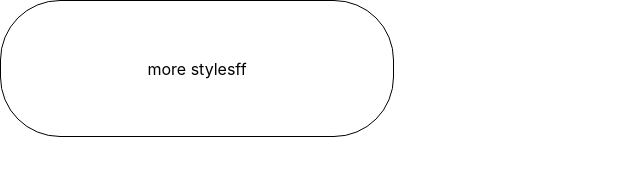
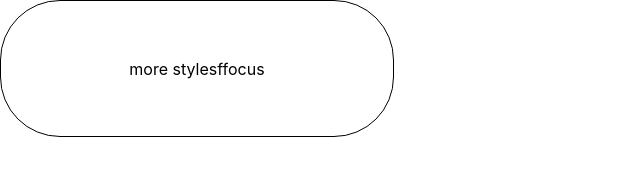
Before and after one commit to asangroulatest/test-app, a React (Create React App) app: page / in a window 1280 px wide. Shown: the top 187 px of the page, without its empty margins (0-640 px from the left). Built offline with nearby package versions, Linux system fonts and the light colour scheme.

Commit message:
new updates

```diff
--- a/src/App.js
+++ b/src/App.js
@@ -1,13 +1,13 @@
 import logo from './logo.svg';
 import './App.css';
-import {useEffect, useState, useRef, useCallback} from 'react';
-import {styled} from 'styled-components';
+import { useEffect, useState, useRef, useCallback } from 'react';
+import { styled } from 'styled-components';
 const FormControlWrapper = styled.div`
   width: 100%;
   flex-basis: 100%;
 `;
 
-const FormWrapper = ({children}) => {
+const FormWrapper = ({ children }) => {
   const renChildren = children({});
   return <FormControlWrapper>
     {renChildren}
@@ -39,8 +39,12 @@ const StyledParagraph = styled.p`
       content: '${({ placeholder }) => placeholder}';
       opacity: 0.6;
     }
+  };
+  &:focus {
+        font-size: 14px !important;
+        border: 1px solid green;
     }
-  font-size: 14px;
+  //font-size: 14px;
 `;
 
 const InputWrapper = styled.div`
@@ -56,6 +60,7 @@ function App() {
 
   const [showInput, setShowInput] = useState(false);
   const [inputMessage, setInputMessage] = useState('');
+  let inputElementRef = useRef(null);
 
 
   const handleChange = (e) => {
@@ -68,6 +73,8 @@ const handleChange = (e) => {
 
   const callbackRef = useCallback(inputElement => {
     if (inputElement) {
+      inputElement.style.fontSize = '30px';
+      inputElementRef.current = inputElement;
       inputElement.focus();
     }
   }, []);
@@ -79,9 +86,16 @@ const tooLong = inputMessage.length > 7;
 
   return (
     <div className="App">
-        <Wrapper onClick={() => {console.log('clicked'); setShowInput(true)}}>
-          {showInput && <InputWrapper><FormWrapper>{() => <StyledParagraph onInput={handleChange} error={tooLong} ref={callbackRef}  contentEditable={true} placeholder="Write a message.."/>}</FormWrapper></InputWrapper>}
-          {!showInput && <IntialMessageTextWrapper><p>more stylesff</p></IntialMessageTextWrapper>}
+      <Wrapper onClick={() => { console.log('clicked'); setShowInput(true) }}>
+        {showInput && <InputWrapper><FormWrapper>{() => <StyledParagraph
+          onInput={handleChange}
+          error={tooLong}
+          ref={callbackRef}
+          contentEditable={true}
+
+          placeholder="Write a message.." />
+        }</FormWrapper></InputWrapper>}
+        {!showInput && <IntialMessageTextWrapper><p>more stylesffocus</p></IntialMessageTextWrapper>}
       </Wrapper>
     </div>
   );
```
Also changed, not shown: 7 other files (tests, documents, lock files or other folders). Lines whose indentation alone changed are shown as unchanged.
